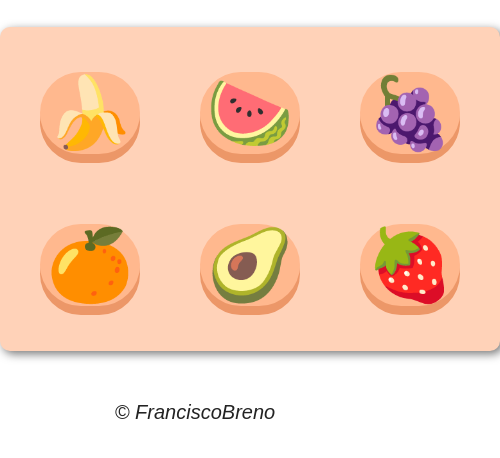
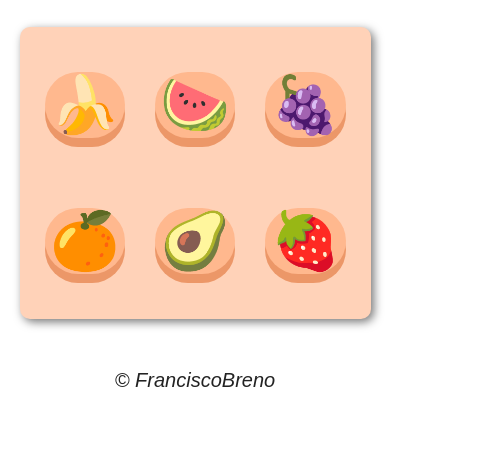
Before and after one commit to BrenoLira01/SwitchCase-JavaScript, a plain HTML site: page index.html in a window 390 px wide. Shown: the part 128-586 px from the top of the page, 500 px wide, since content can reach past the window. Drawn offline with Linux system fonts and the light colour scheme.

```diff
--- a/style/style.css
+++ b/style/style.css
@@ -52,3 +52,14 @@ footer {
 .fruta:active {
   transform: translateY(4px);
 }
+
+@media only screen and (max-width: 768px) {
+  section {
+    width: 90vw;
+  }
+
+  .fruta {
+    font-size: 2.8em;
+    margin: 30px 10px 30px;
+  }
+}
```
Also changed, not shown: LICENSE.txt (added).
